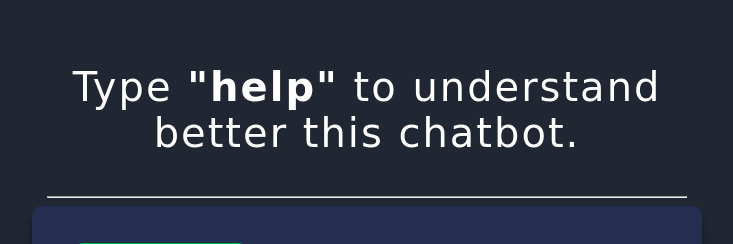
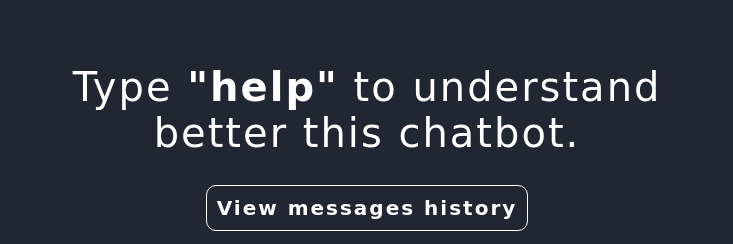
Before and after one commit to ChristopherChantres/PulgaB0T, a Django app: page / in a window 1280 px wide. Shown: the part 162-406 px from the top of the page, without its empty margins (273-1006 px from the left). Run offline with Django 4.2, Linux system fonts and the light colour scheme; some web fonts are replaced.

Commit message:
View messages history feature added in the home page

```diff
--- a/chatbot/static/css/home.css
+++ b/chatbot/static/css/home.css
@@ -45,6 +45,27 @@ header {
 
 .header-description span {
   font-weight: bold;
+}
+
+.btn-goMessages {
+  margin-bottom: 40px;
+}
+
+.btn-goMessages-a {
+  font-size: 20px;
+  border: 1px solid white;
+  border-radius: 10px;
+  background-color: var(--bg-color);
+  padding: 10px;
+  color: var(--font-color);
+  letter-spacing: 2px;
+  text-decoration: none;
+  font-weight: bold;
+  transition: .2s all ease;
+}
+
+.btn-goMessages-a:hover {
+  background-color: rgb(60, 73, 93);
 }
 
 hr {
--- a/chatbot/templates/chatbot/home.html
+++ b/chatbot/templates/chatbot/home.html
@@ -14,6 +14,7 @@
         <header>
           <h2 class="header-title">PulgaB0T</h2>
           <p class="header-description">Type <span>"help"</span> to understand better this chatbot.</p>
+          <p class="btn-goMessages"><a href="{% url 'messages' %}" class="btn-goMessages-a">View messages history</a></p>
           <hr>
         </header>
         <div class="chat-container">
```
